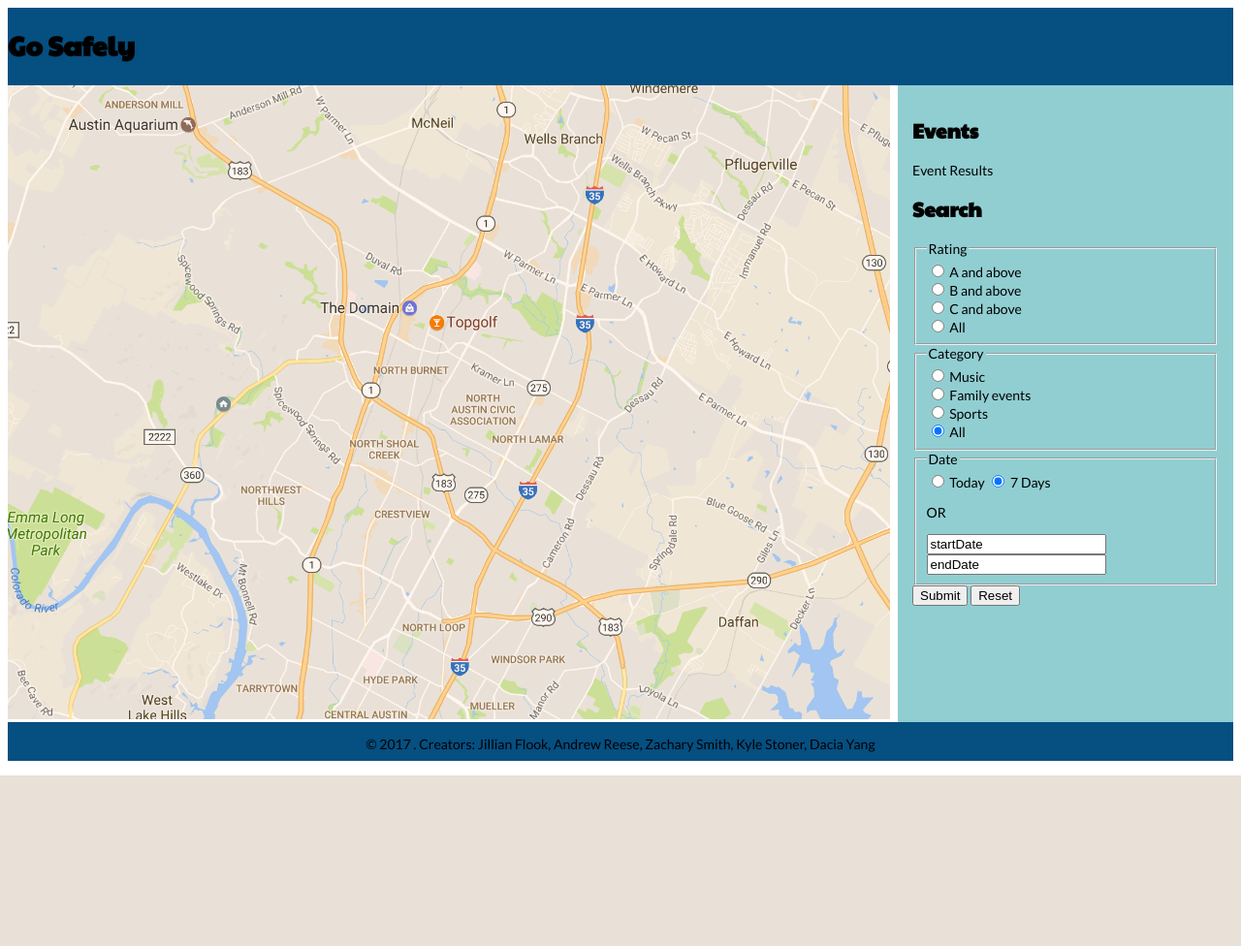
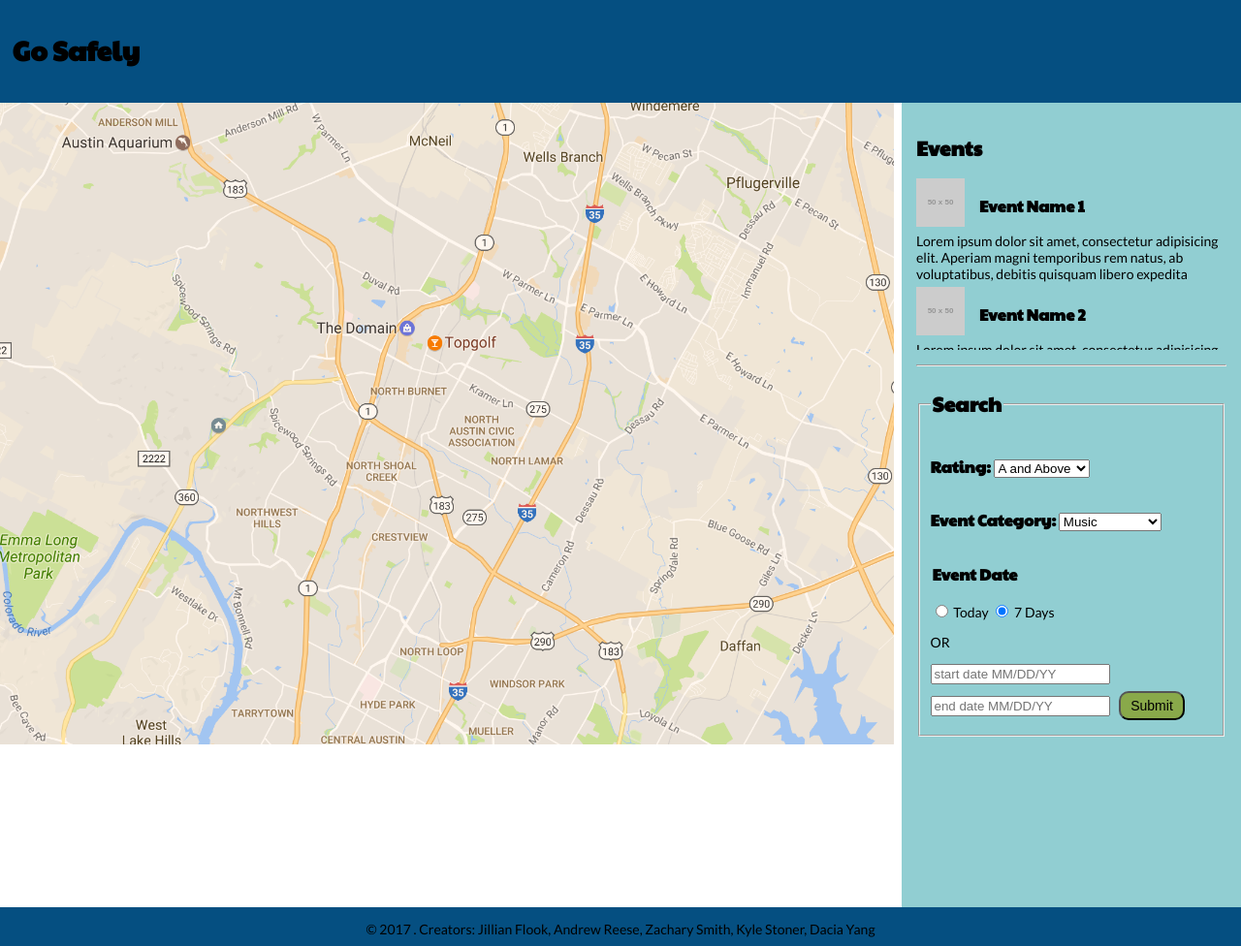
Before and after one commit to Kyleds63/MainProject1, a PHP site: page / in a window 1280 px wide. Shown: the whole page at 97% size. Before the commit the page ends 800 px from the top, so only its background shows below. Run offline with PHP 8.4, Linux system fonts and the light colour scheme; grey boxes labelled with a size stand in for pictures from a placeholder-image service; some libraries are stand-ins or nearby versions.

Commit message:
additional edits to the css to format the aside and main section in the view window

```diff
--- a/assets/css/style.css
+++ b/assets/css/style.css
@@ -1,25 +1,30 @@
 body{
 	font-family: 'Lato', sans-serif;
 	font-size: 14px;
+	margin: 0px;
+
 }
 
 h1, h2, h3{
 	font-family: 'Paytone One', sans-serif;
 }
 
-
+/* --------- header section styling  ------------- */
 header{
 	height: 80px;  /* this will effect the flex heigts*/
 	background-color: #054F81;
+	padding: 1%;
 }
 
+
+
+/* --------- main section styling  --------------------------------------------------- */
 main {
 	width: 72%;
 }
 
-/*set witdth so img stays within the main. temp fix until replace with real map*/
-img{
-	width: 100%;
+#mapHolder{
+	width: 100%; /*set width so img stays within main. temp fix until replace with real map*/
 }
 
 
@@ -27,18 +32,65 @@ img{
 
 aside {
 	width: 25%;
+	height: 100vh;
 	background-color: #91CED2;
 	padding: 15px;
+	overflow: scroll;
+}
+
+/*outer most events section container */
+.events{
+	margin-bottom: 15px;
+	height: 30%;
+	max-height:500px;
+	overflow: scroll; /* I dont like the scroll bc it hides the event header */
+}
+
+#addEvent{
+	overflow: scroll;
+}
+
+/*image rating for the event*/
+.ratedImg{
+	height: 50px; /* specify height to counter act flex span */
+	padding-right: 15px; /* prevent event name from bumping up on right */
+}
+
+/* paragraph description text for the event */
+.eventDescr{
+	margin: 0px;
+	margin-bottom: 5px;
 }
 
 
-/*  --------- right section styling  -------------  */
+/* h3 elements within the form */
+.formHeader{
+	display: inline-block;
+}
+
+/* submit button in the form*/
+#submitBtn {
+	padding: 5px 10px;
+	margin: 7px;
+	font-size: 14px;
+	background-color: #89A94A;
+	border-radius: 10px;
+}
+#submitBtn:hover {
+	background-color: #FBC957;
+}
+
+
+/*  --------- footer styling  -------------  */
 
 footer{
 	height: 40px;
 	background-color: #054F81;
 	text-align: center;
 }
+
+/* ------------------------ END ------------------------------------------------------------------------------------ */
+
 
 
 
@@ -54,14 +106,34 @@ body {
 
 /* ---------- Flex header  ---------------*/
 header {
-	flex: 0 0 100%;
+	flex: 0 0 98%; /* why does 100 cause horiz scroll? */
 }
 
 /* ---------- Flex main  ---------------*/
 
+
 /* ---------- Flex aside  ---------------*/
+.addEvent{
+	display: flex;
+}
+
+.ratedEvent {
+	display: flex;
+	flex-wrap: wrap;
+}
+
 
 /* ---------- Flex footer  ---------------*/
 footer {
 	flex: 0 0 100%;
 }
+
+
+/* ------------------------ END ------------------------------------------------------------------------------------ */
+
+
+
+
+
+
+/* ------------------------ Media Queries-------------------------------------------------------------------------- */
--- a/index.html
+++ b/index.html
@@ -10,43 +10,74 @@
 	<header>
 		<h1>Go Safely</h1>
 	</header>
+
+	<!-- map area -->
 	<main>
-		<img src="assets/images/mapHolder.png">
+		<img src="assets/images/mapHolder.png" id="mapHolder">
 	</main>
 
 	<!-- Right column -->
 	<aside>
 		<section class="events">
 			<h2>Events</h2>
-			<div>Event Results</div>
+			<section id="addEvent">
+				<div class="ratedEvent">
+					<img src="http://placehold.it/50x50" alt="placehold for rating" class="ratedImg">
+					<h3 class="eventHeader">Event Name 1</h3>
+					<p class="eventDescr">Lorem ipsum dolor sit amet, consectetur adipisicing elit. Aperiam magni temporibus rem natus, ab voluptatibus, debitis quisquam libero expedita</p>
+					<!-- how do we limit the number of characters for an event discription? what do we do with the overflow text?-->
+				</div>
+				<div class="ratedEvent">
+					<img src="http://placehold.it/50x50" alt="placehold for rating" class="ratedImg">
+					<h3 class="eventHeader">Event Name 2</h3>
+					<p class="eventDescr">Lorem ipsum dolor sit amet, consectetur adipisicing elit. Aperiam magni temporibus rem natus, ab voluptatibus, debitis quisquam libero expedita</p>
+				</div>
+				<div class="ratedEvent">
+					<img src="http://placehold.it/50x50" alt="placehold for rating" class="ratedImg">
+					<h3 class="eventHeader">Event Name 3</h3>
+					<p class="eventDescr">Lorem ipsum dolor sit amet, consectetur adipisicing elit. Aperiam magni temporibus rem natus, ab voluptatibus, debitis quisquam libero expedita</p>
+				</div>
+				<div class="ratedEvent">
+					<img src="http://placehold.it/50x50" alt="placehold for rating" class="ratedImg">
+					<h3 class="eventHeader">Event Name 4</h3>
+					<p class="eventDescr">Lorem ipsum dolor sit amet, consectetur adipisicing elit. Aperiam magni temporibus rem natus, ab voluptatibus, debitis quisquam libero expedita</p>
+				</div>
+				<div class="ratedEvent">
+					<img src="http://placehold.it/50x50" alt="placehold for rating" class="ratedImg">
+					<h3 class="eventHeader">Event Name 5</h3>
+					<p class="eventDescr">Lorem ipsum dolor sit amet, consectetur adipisicing elit. Aperiam magni temporibus rem natus, ab voluptatibus, debitis quisquam libero expedita</p>
+				</div>
+			</section>
 		</section>
+		<hr>
 		<section class="search">
-			<h2>Search</h2>
 			<form>
 				<fieldset>
-				<legend>Rating</legend>
-					<input type="radio" name="rating" value="A"> A and above<br>
-  					<input type="radio" name="rating" value="B"> B and above<br>
-  					<input type="radio" name="rating" value="C"> C and above<br>
-  					<input type="radio" name="rating" value="all" checked> All
+				<legend><h2>Search</h2></legend>
+					<h3 class="formHeader">Rating:</h3>
+						<select class="ui search dropdown">
+	                       <!-- <option value="">Rating</option> -->
+	                       <option value="A">A and Above</option>
+	                       <option value="B">B and above</option>
+	                       <option value="C">C and above</option>
+	                       <option value="All">All</option>
+	                   </select>
+					<h3 class="formHeader">Event Category:</h3>
+						<select class="ui search dropdown">
+	                       <!-- <option value="">Category</option> -->
+	                       <option value="Music">Music</option>
+	                       <option value="Family">Family Events</option>
+	                       <option value="Sports">Sports</option>
+	                       <option value="All">All</option>
+	                   </select>
+					<legend> <h3 class="formHeader">Event Date</h3> </legend> <!-- radio button may be bad UI with the textbox date -->
+						<input type="radio" name="dateRadio" value="today"> Today
+						<input type="radio" name="dateRadio" value="week" checked> 7 Days<br>
+						<p>OR</p>
+						<input type="text" name="startDate" placeholder="start date MM/DD/YY">
+						<input type="text" name="endDate" placeholder="end date MM/DD/YY">
+					<input type="submit" value="Submit" id="submitBtn"> <!-- only change events displayed on search, not auto -->
 				</fieldset>
-				<fieldset>
-				<legend>Category</legend>
-					<input type="radio" name="rating" value="music"> Music<br>
-  					<input type="radio" name="rating" value="family"> Family events<br>
-  					<input type="radio" name="rating" value="sports"> Sports<br>
-  					<input type="radio" name="rating" value="nightlife" checked> All
-				</fieldset>
-				<fieldset>
-				<legend>Date</legend>
-					<input type="radio" name="dateRadio" value="today"> Today
-					<input type="radio" name="dateRadio" value="week" checked> 7 Days<br>
-					<p>OR</p>
-					<input type="text" name="startDate" value="startDate">
-					<input type="text" name="endDate" value="endDate">
-				</fieldset>
-				<input type="submit" value="Submit">
-				<input type="reset" value="Reset">
 			</form>
 		</section>
 	</aside>
```
Also changed, not shown: 1 other file.
